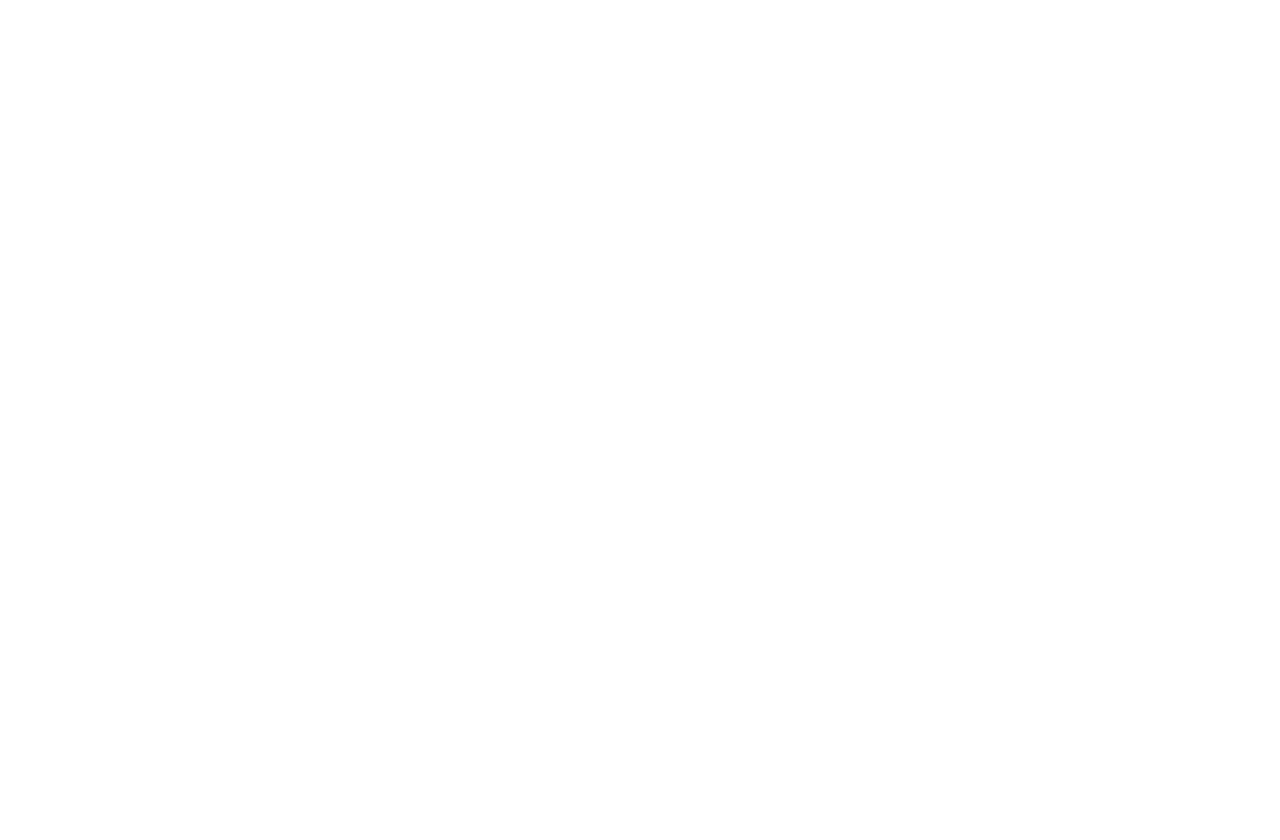
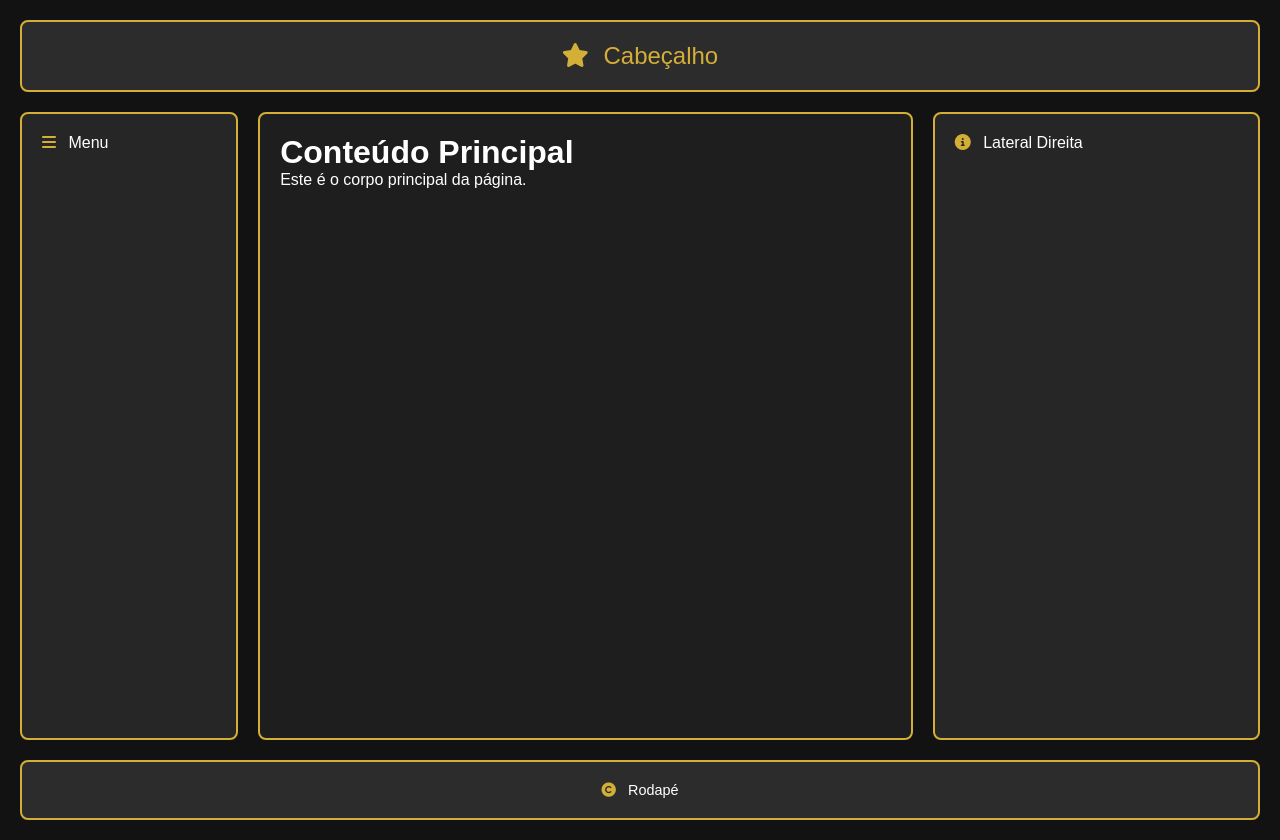
Before and after one commit to DelisPassos/Pratica_Bootstrap, a plain HTML site: page 18-layout-assimetrico-grid-areas/index.html in a window 1280 px wide. Before the commit the page ends 800 px from the top, so only its background shows below. Drawn offline with Linux system fonts and the light colour scheme.

Commit message:
Layout Assimétrico com Grid Areas

```diff
--- a/18-layout-assimetrico-grid-areas/index.html
+++ b/18-layout-assimetrico-grid-areas/index.html
@@ -1,11 +1,34 @@
 <!DOCTYPE html>
-<html lang="en">
+<html lang="pt-br">
 <head>
-    <meta charset="UTF-8">
-    <meta name="viewport" content="width=device-width, initial-scale=1.0">
-    <title>Layout Assimétrico com Grid Areas</title>
+  <meta charset="UTF-8" />
+  <meta name="viewport" content="width=device-width, initial-scale=1.0" />
+  <title>Layout Assimétrico com Grid Areas</title>
+  <link rel="stylesheet" href="style.css" />
+  <link
+    rel="stylesheet"
+    href="https://cdnjs.cloudflare.com/ajax/libs/font-awesome/6.5.0/css/all.min.css"
+    crossorigin="anonymous"
+  />
 </head>
 <body>
-
+  <div class="grid-layout">
+    <header class="area header">
+      <i class="fas fa-star"></i> Cabeçalho
+    </header>
+    <aside class="area sidebar-left">
+      <i class="fas fa-bars"></i> Menu
+    </aside>
+    <main class="area main">
+      <h1>Conteúdo Principal</h1>
+      <p>Este é o corpo principal da página.</p>
+    </main>
+    <aside class="area sidebar-right">
+      <i class="fas fa-info-circle"></i> Lateral Direita
+    </aside>
+    <footer class="area footer">
+      <i class="fas fa-copyright"></i> Rodapé
+    </footer>
+  </div>
 </body>
 </html>
--- a/18-layout-assimetrico-grid-areas/style.css
+++ b/18-layout-assimetrico-grid-areas/style.css
@@ -0,0 +1,78 @@
+* {
+  margin: 0;
+  padding: 0;
+  box-sizing: border-box;
+}
+
+body {
+  font-family: Arial, sans-serif;
+  background-color: #121212;
+  color: #fff;
+  padding: 20px;
+}
+
+.grid-layout {
+  display: grid;
+  grid-template-areas:
+    "header header header"
+    "sidebar-left main sidebar-right"
+    "footer footer footer";
+  grid-template-columns: 1fr 3fr 1.5fr;
+  grid-template-rows: auto 1fr auto;
+  gap: 20px;
+  min-height: 100vh;
+}
+
+.area {
+  padding: 20px;
+  background-color: #1e1e1e;
+  border: 2px solid #d4af37;
+  border-radius: 8px;
+}
+
+.header {
+  grid-area: header;
+  background-color: #2c2c2c;
+  color: #d4af37;
+  font-size: 1.5rem;
+  text-align: center;
+}
+
+.sidebar-left {
+  grid-area: sidebar-left;
+  background-color: #262626;
+}
+
+.main {
+  grid-area: main;
+}
+
+.sidebar-right {
+  grid-area: sidebar-right;
+  background-color: #262626;
+}
+
+.footer {
+  grid-area: footer;
+  text-align: center;
+  font-size: 0.9rem;
+  background-color: #2c2c2c;
+}
+
+.area i {
+  margin-right: 8px;
+  color: #d4af37;
+}
+
+/* Responsivo */
+@media (max-width: 768px) {
+  .grid-layout {
+    grid-template-areas:
+      "header"
+      "main"
+      "sidebar-left"
+      "sidebar-right"
+      "footer";
+    grid-template-columns: 1fr;
+  }
+}
```
